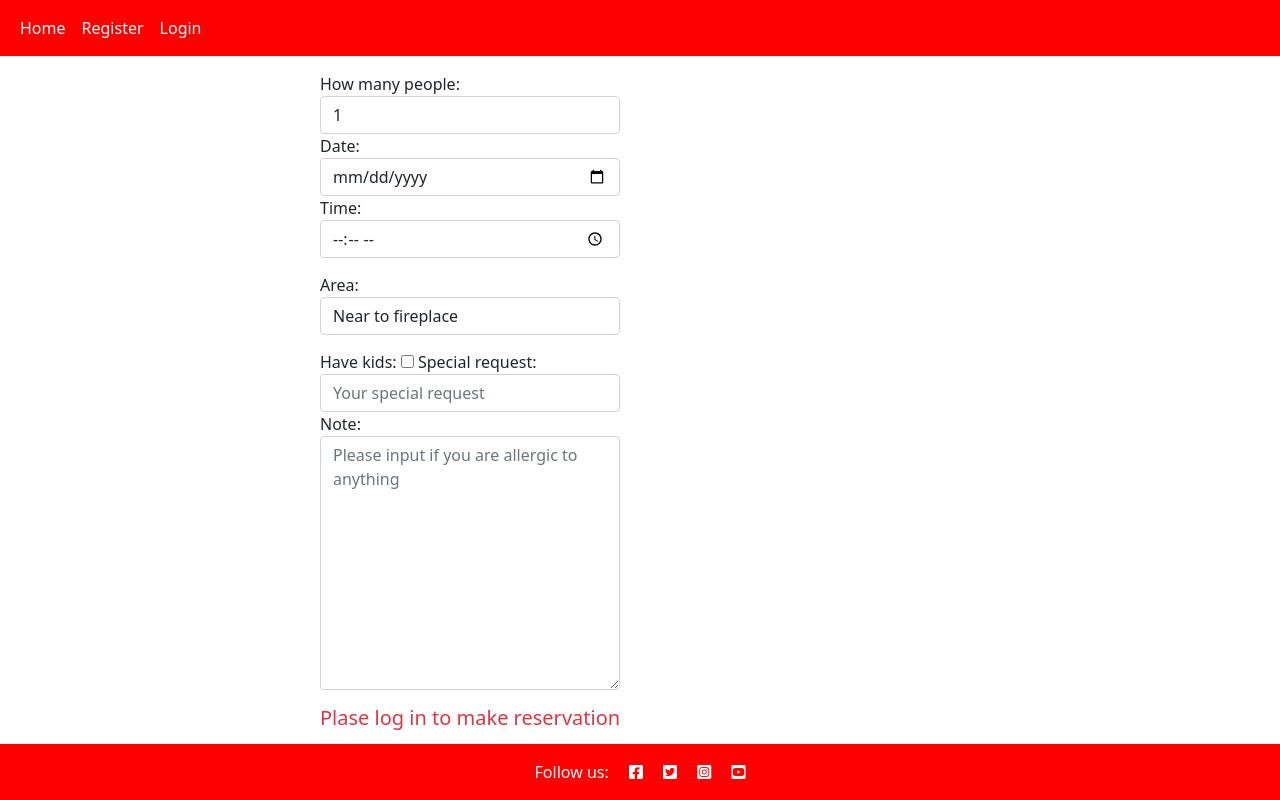
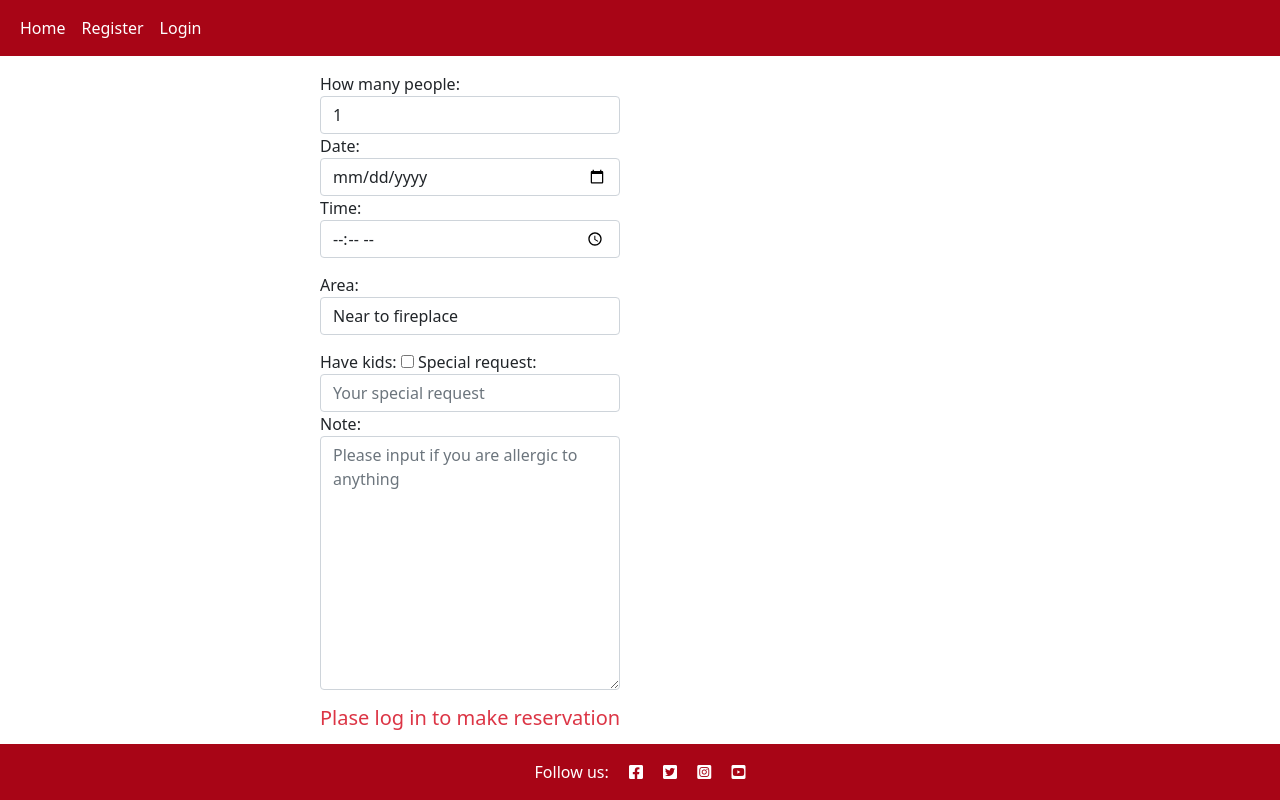
Before and after one commit to mohanadpro/resturant-booking-table, a Django app: page /reservations/reserve/ in a window 1280 px wide. Run offline with Django 4.2, Linux system fonts and the light colour scheme.

Commit message:
update nav and footer color

```diff
--- a/static/css/style.css
+++ b/static/css/style.css
@@ -3,7 +3,7 @@
     margin: 0;
 }
 footer{
-    background-color: red;
+    background-color: #A80516;
 }
 .fc .fc-daygrid-body-unbalanced .fc-daygrid-day-events {
     min-height: 0.5rem;
@@ -14,7 +14,7 @@ footer{
     list-style-type: none;
 }
 .red-bg-nav{
-    background-color: red;
+    background-color: #A80516;
     color: white;
 }
 #number_of_geusts{
```
